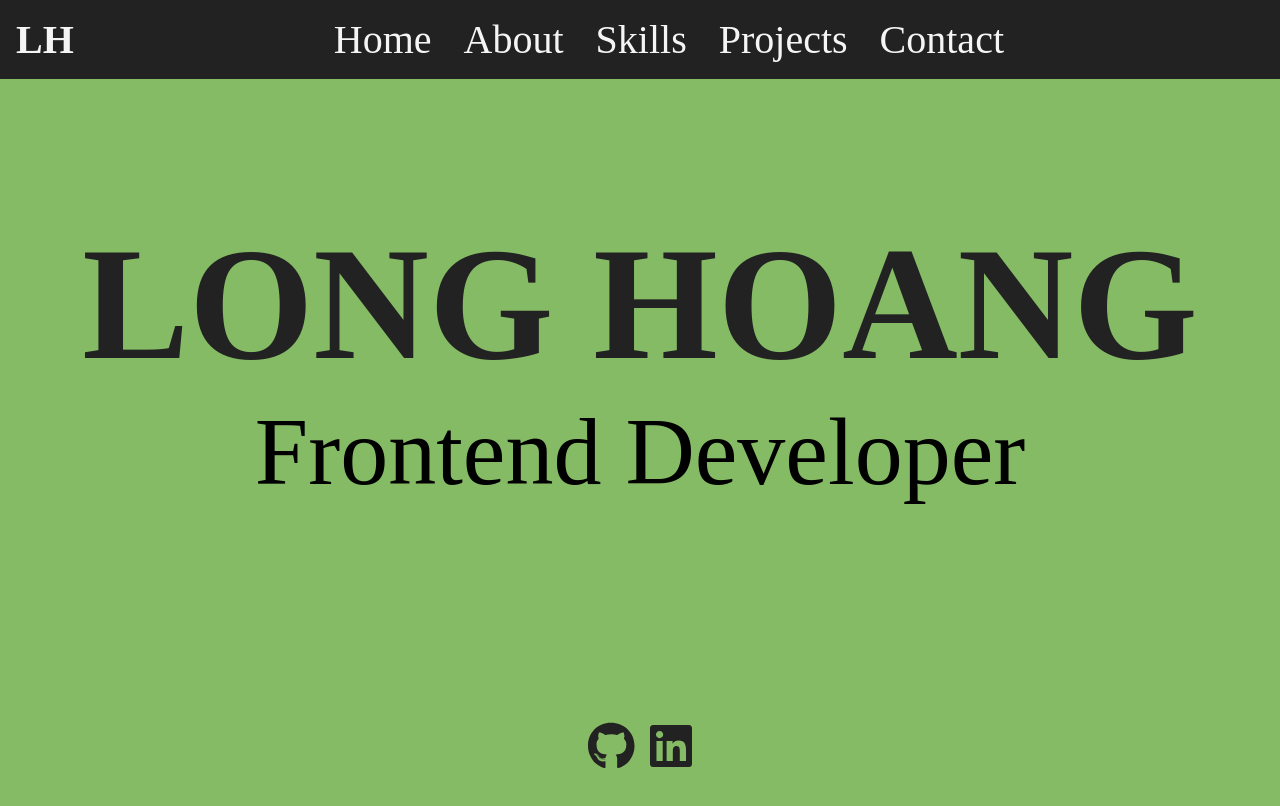
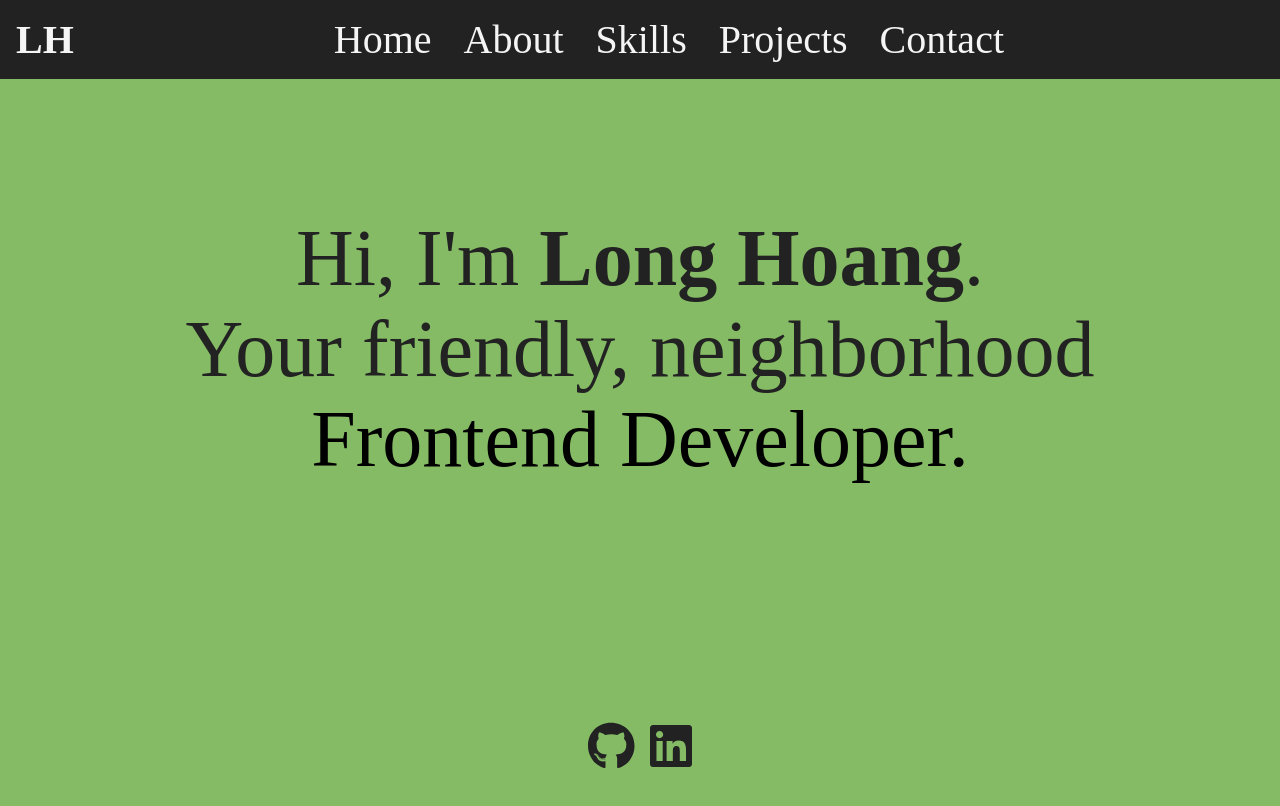
Before and after one commit to SilverPrius/LH-Portfolio, a React (Create React App) app: page / in a window 1280 px wide. Built offline with nearby package versions, Linux system fonts and the light colour scheme.

Commit message:
Updated homepage text and animations

```diff
--- a/src/pages/Home/Home.js
+++ b/src/pages/Home/Home.js
@@ -1,19 +1,30 @@
 import '../Home/home.css';
+import { useEffect } from 'react';
+import ScrollReveal from 'scrollreveal';
 
 
 const Home = () => {
+
+  useEffect(() => {
+    ScrollReveal().reveal('.my-name', { origin: 'top', distance: '30rem', duration: 2000});
+    ScrollReveal().reveal('.your', { delay: 2000, origin: 'left', distance: '1rem', duration: 2000});
+    ScrollReveal().reveal('.wrapper', { delay: 4000, scale: 0.5, duration: 2000});
+  }, []);
+
   return (
     <div className="home-main">
       <div className="my-name">
-        <h1>LONG HOANG</h1>
+        <p className='hi'>Hi, I'm <strong>Long Hoang</strong>.</p>
+        <p className='your'>Your friendly, neighborhood</p>
+        {/* <h1>LONG HOANG</h1> */}
       </div>
       <div class="wrapper">
         <div class="rotating-words">
-          <span>Software Engineer</span>
-          <span>MERN Stack</span>
-          <span>Frontend Developer</span>
-          <span>Fullstack Developer</span>
-          <span>Software Engineer</span>
+          <span>Software Engineer.</span>
+          <span>Web Developer.</span>
+          <span>Frontend Developer.</span>
+          <span>Fullstack Developer.</span>
+          <span>Software Engineer.</span>
         </div>
       </div>
     </div>
--- a/src/pages/Home/home.css
+++ b/src/pages/Home/home.css
@@ -1,6 +1,18 @@
 .my-name {
   font-size: 5rem;
   text-align: center;
+}
+
+.hi {
+  text-align: center;
+  /* margin-left: 5rem; */
+  font-size: 5rem;
+}
+
+.your {
+  text-align: left;
+  /* margin-left: 5rem; */
+  font-size: 5rem;
 }
 
 .home-main {
@@ -20,7 +32,7 @@
 
 .rotating-words {
   overflow: hidden;
-  font-size: 6rem;
+  font-size: 5rem;
   position: relative;
 }
 
```
